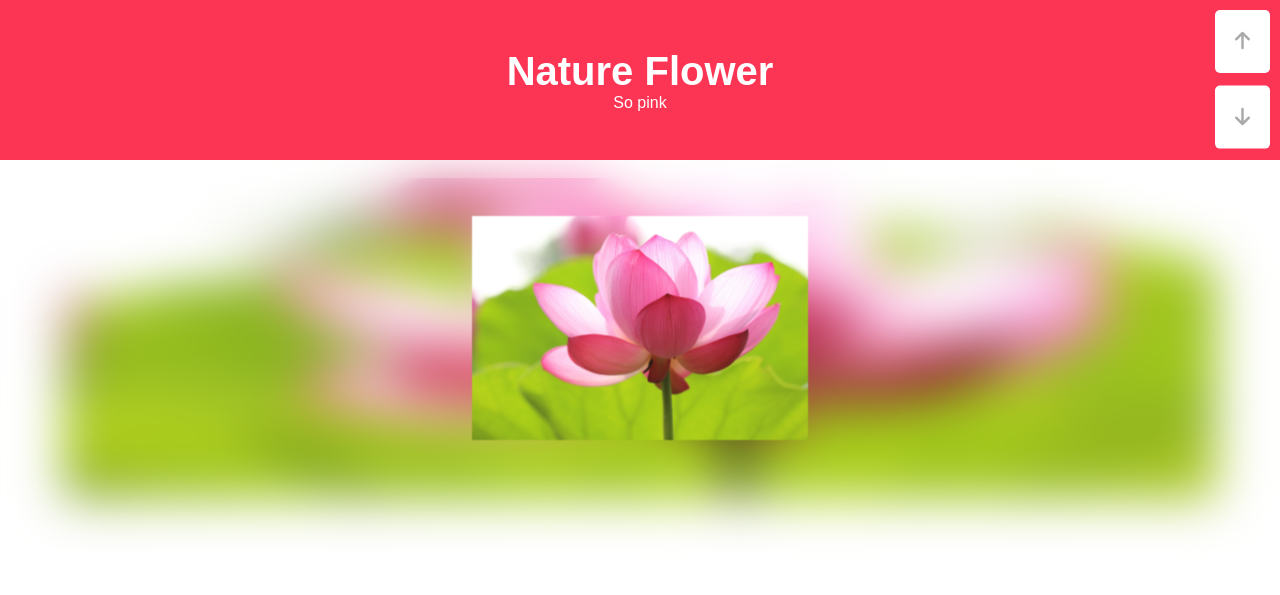
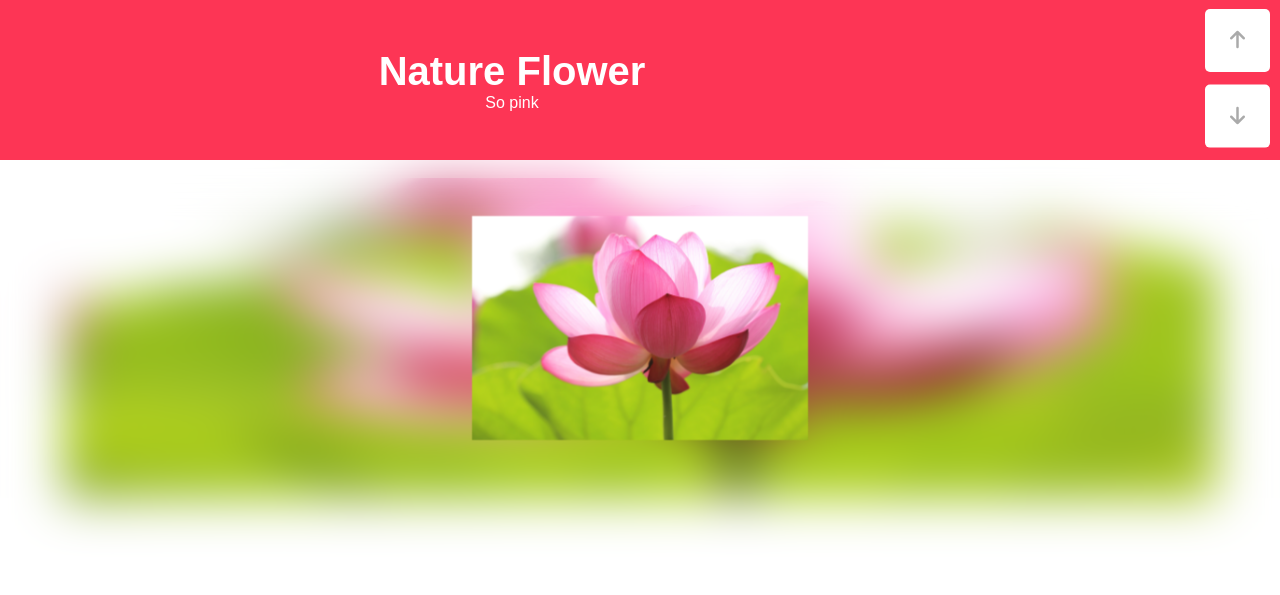
Before and after one commit to reric88/ImageSlider, a plain HTML site: page MobileVersion/index.html in a window 1280 px wide. Drawn offline with Linux system fonts and the light colour scheme.

Commit message:
Aligned text

```diff
--- a/MobileVersion/styles.css
+++ b/MobileVersion/styles.css
@@ -56,6 +56,12 @@ body {
   font-size: 40px;
 }
 
+.left-slide h1, .left-slide p {
+    margin-right: 20%;
+    text-align: center;
+
+}
+
 .right-slide {
   height: 100%;
   position: absolute;
@@ -75,7 +81,7 @@ body {
   color: #aaa;
   cursor: pointer;
   font-size: 20px;
-  padding: 20px 20px;
+  padding: 20px 25px;
 }
 
 .slider-button:hover {
@@ -89,7 +95,7 @@ body {
 .main-slider-container .slider-action-buttons button {
   position: absolute;
   right: 10px;
-  top: 10px;
+  bottom: 91%;
   z-index: 100;
 }
 
```
